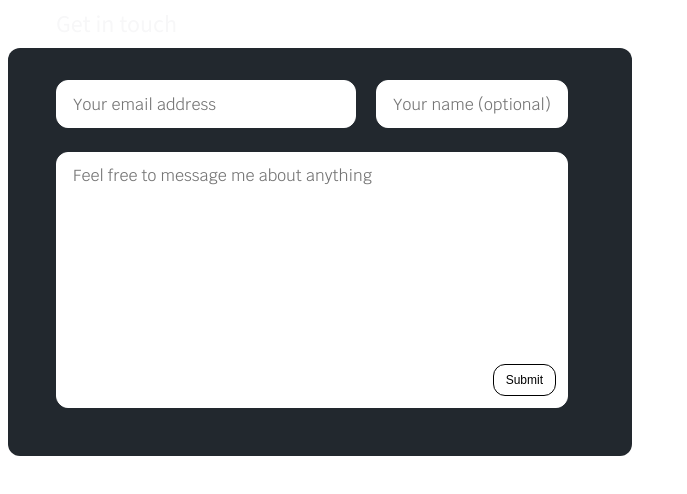
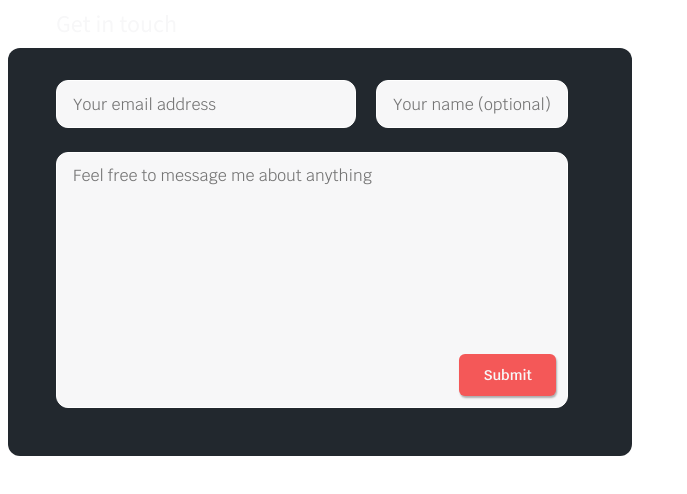
Before and after one commit to juayhee/portfolio-site, a React (Vite) app: page / in a window 1280 px wide. Shown: the top 494 px of the page, without its empty margins (0-687 px from the left). Built offline with nearby package versions, Linux system fonts and the light colour scheme.

Commit message:
add button animation

```diff
--- a/src/components/Contact/Contact.module.scss
+++ b/src/components/Contact/Contact.module.scss
@@ -1,12 +1,12 @@
 .contactForm {
-  background: #22282e;
-  border-radius: 12px;
   display: flex;
   flex-direction: column;
+  width: max-content;
+  padding: 32px 64px 48px 48px;
 
+  border-radius: 12px;
+  background-color: #22282e;
   gap: 24px;
-  padding: 32px 64px 48px 48px;
-  width: max-content;
 
 }
 
@@ -16,59 +16,61 @@
 }
 
 .email input, .name input, .textAreaContainer textarea {
+  font-family: "Krub", sans-serif;
+  font-size: 16px;
+  box-sizing: border-box;
+  padding: 0 0 0 16px;
+  transition: border 0.3s, box-shadow 0.3s;
   border: 1px solid white;
   border-radius: 12px;
+
+
+  background-color: #f7f7f8;
   box-shadow: 0px 0px 0px 0px rgb(0, 0, 0, 0.2);
-  box-sizing: border-box;
-  font-family: "Krub", sans-serif;
-  font-size: 16px;
-
-  padding: 0 0 0 16px;
-  transition: border 0.3s, box-shadow 0.3s;
 }
 
 .email input {
+  width: 300px;
   height: 48px;
   margin: 0;
-  width: 300px;
 }
 
 .name input {
+  width: 192px;
   height: 48px;
   margin: 0;
-  width: 192px;
 }
 
 .textAreaContainer textarea {
+  width: 512px;
   height: 256px;
   padding-top: 12px;
   resize: none;
-  width: 512px;
 }
 
 .textAreaContainer {
+  position: relative;
+
   display: flex;
-
   flex-direction: column;
-  position: relative;
 }
 
 .h1 {
-  color: #f7f7f8;
   font-family: "Source Sans 3", sans-serif;
   font-size: 24px;
   font-weight: 500;
   margin: 0;
   padding-bottom: 8px;
   padding-left: 48px;
+  color: #f7f7f8;
 }
 
 input:focus, textarea:focus {
+  transition: border 0.3s, box-shadow 0.3s;
+
   border: 1px solid #b82e2e;
-
+  outline: none;
   box-shadow: 0px 4px 12px 0px rgb(0, 0, 0, 0.2);
-  outline: none;
-  transition: border 0.3s, box-shadow 0.3s;
 }
 
 .space {
@@ -76,14 +78,16 @@ input:focus, textarea:focus {
 }
 
 .submitButton {
-  background-color: transparent;
-  border: 1px solid black;
-  border-radius: 12px;
-
-  bottom: 12px;
-  cursor: pointer;
-  font-size: 12px;
-  padding: 8px 12px 8px 12px;
+  font-family: "Krub", sans-serif;
+  font-size: 14px;
+  font-weight: 600;
   position: absolute;
   right: 12px;
+  bottom: 12px;
+  padding: 12px 24px 12px 24px;
+  cursor: pointer;
+  color: #f7f7f8;
+  border: none;
+  border-radius: 6px;
+  background-color: #ef6767;
 }
--- a/src/components/Contact/Contact.tsx
+++ b/src/components/Contact/Contact.tsx
@@ -1,5 +1,6 @@
 import React from "react";
 import styles from "./Contact.module.scss";
+import { motion } from "framer-motion";
 
 function Contact(): React.ReactElement {
   return (
@@ -35,9 +36,28 @@ function Contact(): React.ReactElement {
               id="message"
               placeholder="Feel free to message me about anything"
             />
-            <button type="submit" className={styles.submitButton}>
+            <motion.button
+              type="submit"
+              className={styles.submitButton}
+              initial={{
+                boxShadow: "1px 2px 2px rgba(0, 0, 0, 0.3)",
+                x: 0,
+                y: 0,
+                backgroundColor: "#f45858",
+              }}
+              whileHover={{
+                backgroundColor: "#ef6767",
+              }}
+              whileTap={{
+                boxShadow: "inset 0px -2px 3px #f45858",
+                backgroundColor: "#d04949",
+                scale: 0.97,
+                transformOrigin: "center center",
+              }}
+              transition={{ type: "tween", duration: 0.05, ease: "easeInOut" }}
+            >
               Submit
-            </button>
+            </motion.button>
           </div>
         </form>
       </div>
```
